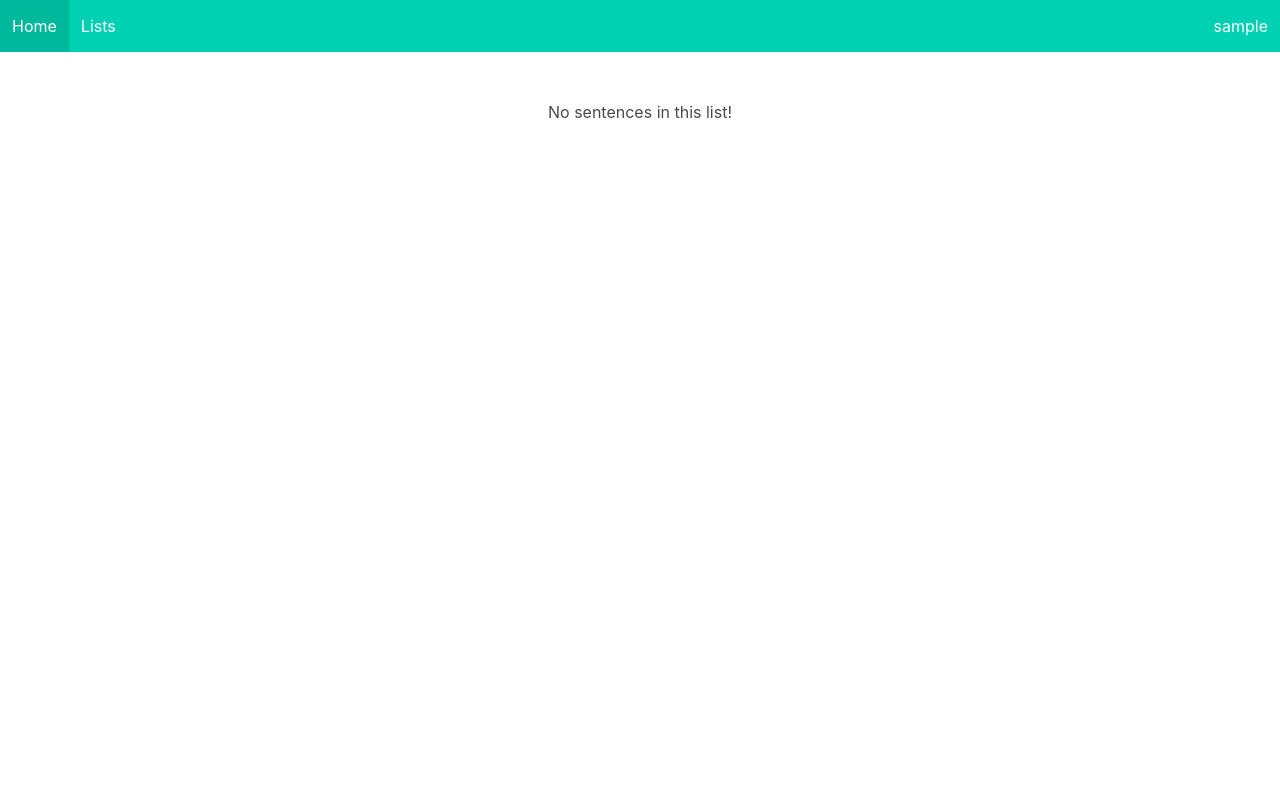
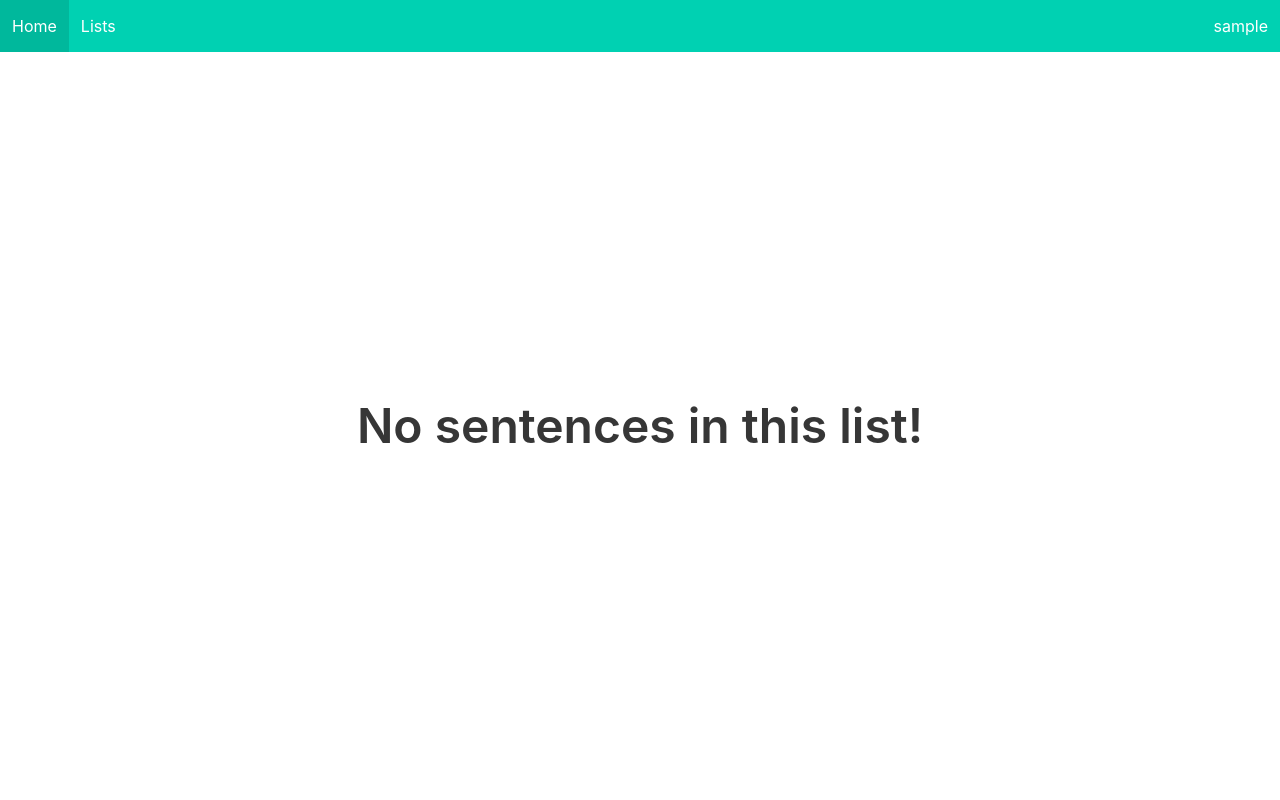
Before and after one commit to abhi-kr-2100/leasik, a Django app: template leasikApp/templates/leasikApp/sentence_list.html in a window 1280 px wide. Run offline with Django 4.2, Linux system fonts and the light colour scheme; the template is opened without the code that fills it, so the values that code supplies are empty; the visitor is signed in with stand-in values (Sample User, id 1); parts of the project's set-up code (start-up, migrations or seed data) failed here and were passed over; some libraries are stand-ins or nearby versions.

Commit message:
Style the SentenceList play page using Bulma CSS

```diff
--- a/leasikApp/static/leasikApp/styles/sentence_list.css
+++ b/leasikApp/static/leasikApp/styles/sentence_list.css
@@ -1,45 +1,3 @@
-#app {
-    display: flex;
-    flex-direction: column;
-    justify-content: center;
-    align-items: center;
-
-    padding: 3em;
-}
-
-#answer-box {
-    display: flex;
-    flex-direction: column;
-    align-items: center;
-}
-
-#answer-box p {
-    font-size: 1.5em;
-    text-align: center;
-}
-
-#answer-box input {
-    padding: 0.1em;
-    font-size: 2em;
-    text-align: center;
-}
-
-#question-box {
-    text-align: center;
-}
-
-#app a {
-    padding: 0.5em;
-    font-size: 1.1em;
-
-    background-color: #5cb85c;
-    color: white;
-
-    border-radius: 0.3em;
-
-    text-decoration: none;
-}
-
 #app input.correct {
     color: #5cb85c;
 }
--- a/leasikApp/templates/leasikApp/sentence_list.html
+++ b/leasikApp/templates/leasikApp/sentence_list.html
@@ -8,10 +8,14 @@
 
 
 {% block auth_content %}
-<div id="app">
+<div id="app" class="hero is-fullheight-with-navbar">
     {% if object_list %}
-        <div v-if="speechSynthesisAvailable">
-            <select @change="changeSelectedLanguage($event)">
+    <div class="hero-head">
+        <div class="block"></div>
+
+        <div class="container has-text-centered">
+            <div class="block" v-if="speechSynthesisAvailable">
+                <select @change="changeSelectedLanguage($event)" class="button">
                     <option value="" selected disabled>Choose voice</option>
                     <option
                         v-for="language in voices"
@@ -24,13 +28,21 @@
                     </option>
                 </select>
 
-            <a @click="playAudio()">Play audio</a>
+                <a @click="playAudio()" class="button is-info">Play audio</a>
             </div>
 
-        <a @click="bookmarkSentence()">Bookmark</a>
+            <div class="block">
+                <a @click="bookmarkSentence()" class="button is-info">
+                    Bookmark
+                </a>
+            </div>
+        </div>
+    </div>
 
-        <div id="answer-box">
-            <p id="pre-blank">
+    <div class="hero-body">
+        <div class="container has-text-centered">
+            <div class="block">
+                <p class="title is-3">
                     {% verbatim %}
                     {{ preBlank }}
                     {% endverbatim %}
@@ -38,48 +50,65 @@
                 <input
                     v-model="userEnteredAnswer" :class="answerCorrectness"
                     @keyup.enter="sumbitAnswer" autofocus
+                    class="title is-3 has-text-centered py-1"
                 >
-            <p id="post-blank">
+                <p class="title is-3">
                     {% verbatim %}
                     {{ postBlank }}
                     {% endverbatim %}
                 </p>
             </div>
 
-        <div id="question-box">
-            <p id="question">
+            <div class="block title is-6">
+                <p class="block">
                     {% verbatim %}
                     {{ questions[currentQuestionIndex].translation }}
                     {% endverbatim %}
                 </p>
 
-            <hr>
-
-            <div id="note">
+                <div class="block">
                     {% verbatim %}
-                <textarea
+                    <textarea class="p-2"
                         v-model="note">{{ questions[currentQuestionIndex].note }}
                     </textarea>
                     {% endverbatim %}
                 </div>
             </div>
+        </div>
+    </div>
 
-        <a v-if="!isCurrentAnswerChecked" @click="sumbitAnswer()">Check</a>
+    <div class="hero-foot">
+        <div class="container has-text-centered block">
+            <a v-if="!isCurrentAnswerChecked" @click="sumbitAnswer()"
+                class="button is-primary"
+            >
+                Check
+            </a>
+
             <a
                 v-else-if="currentQuestionIndex < questions.length - 1"
-            @click="sumbitAnswer()"
+                @click="sumbitAnswer()" class="button is-primary"
             >
                 Next
             </a>
-        <a v-else @click="sumbitAnswer()">
+
+            <a v-else @click="sumbitAnswer()" class="button is-primary">
                 {% if page_obj.has_next %}
                     Next
                 {% else %}
                     Finish
                 {% endif %}
             </a>
+        </div>
+
+        <div class="block"></div>
+    </div>
     {% else %}
-        <p>No sentences in this list!</p>
+    <div class="hero-body">
+        <div class="container has-text-centered">
+            <p class="title is-1">No sentences in this list!</p>
+        </div>
+    </div>
     {% endif %}
 </div>
 {% endblock %}
```
Lines whose indentation alone changed are shown as unchanged.
